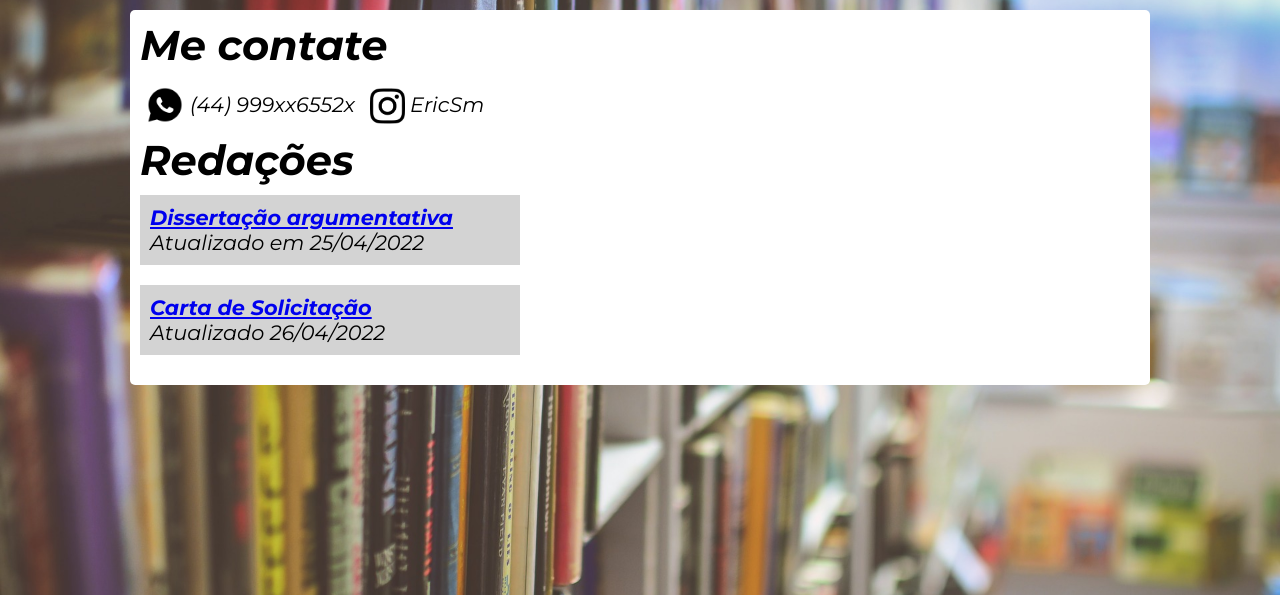
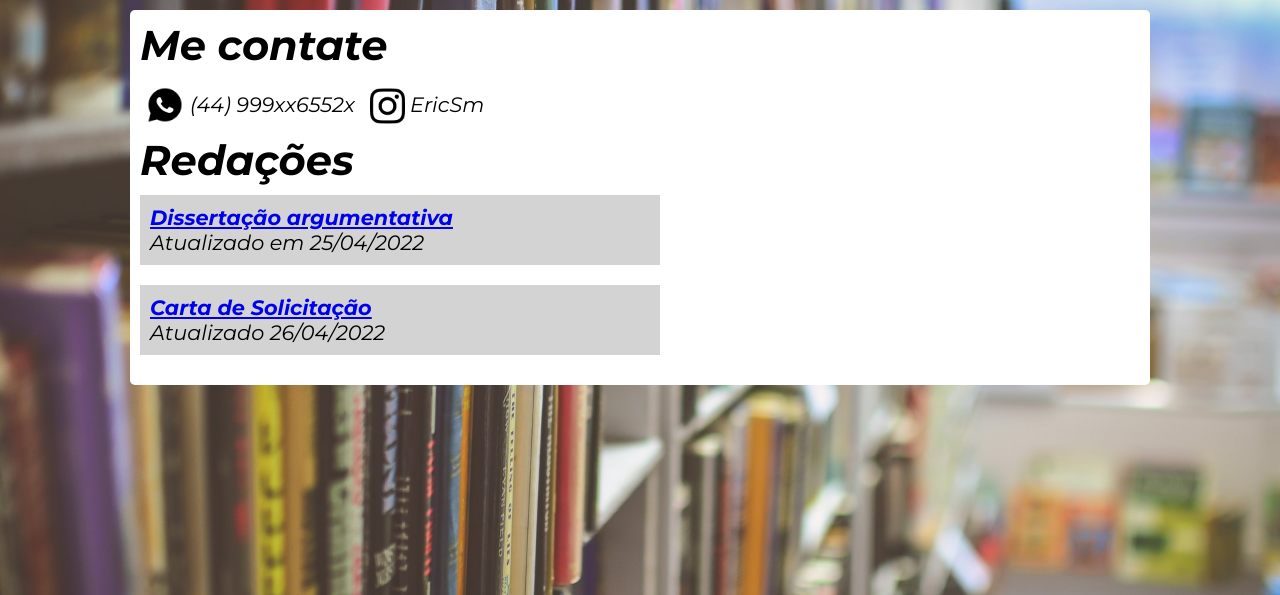
Before and after one commit to erichenriquesm/html5-e-css3, a PHP site: page / in a window 1280 px wide. Shown: the part 70-665 px from the top of the page. Run offline with PHP 8.4, Linux system fonts and the light colour scheme.

Commit message:
Update css.css

```diff
--- a/práticas/prática002/css.css
+++ b/práticas/prática002/css.css
@@ -57,7 +57,7 @@ h2{
 section{
     margin-bottom: 20px;
     padding: 10px;
-    width: 360px;
+    width: 50%;
     background-color: lightgray;
 }
 .container{
```
